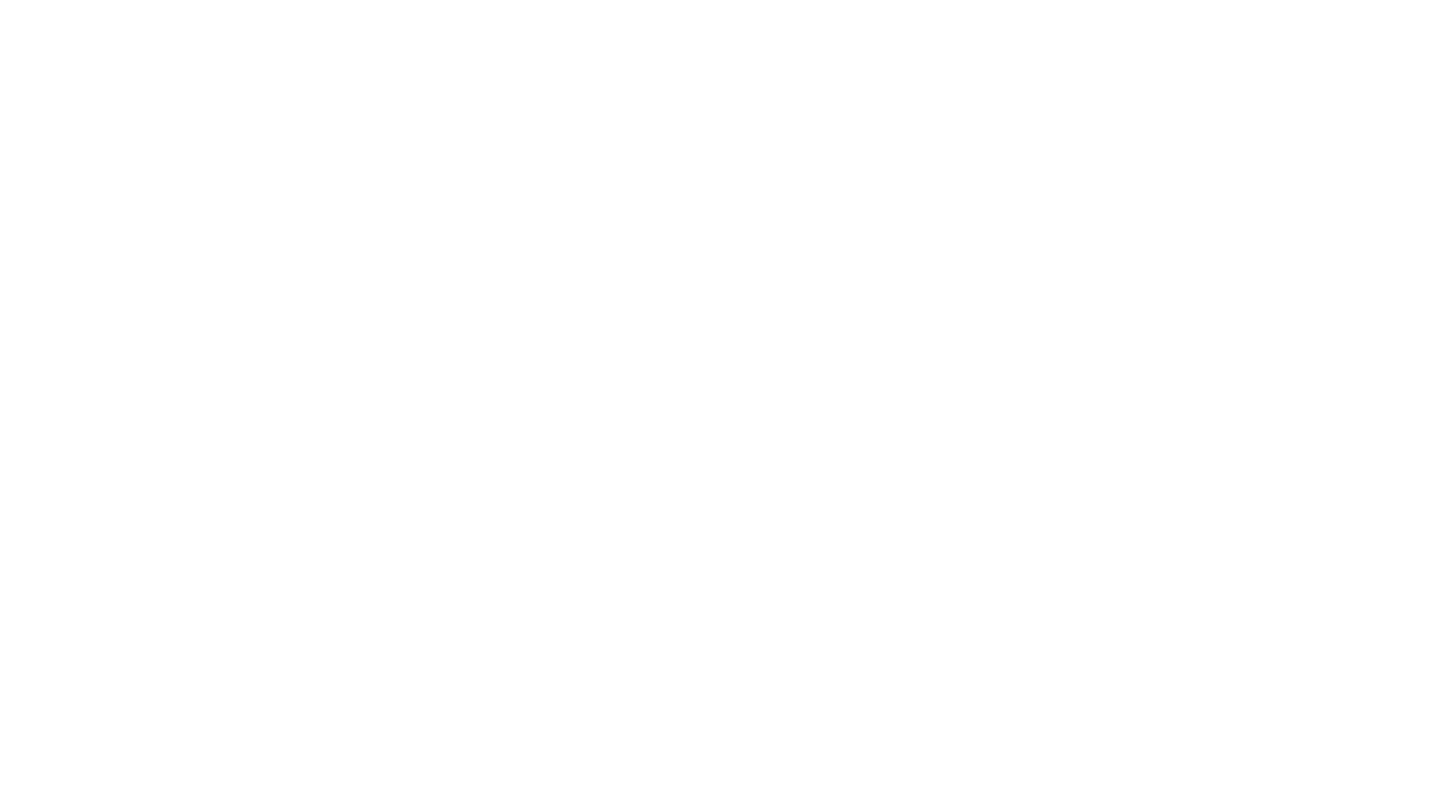
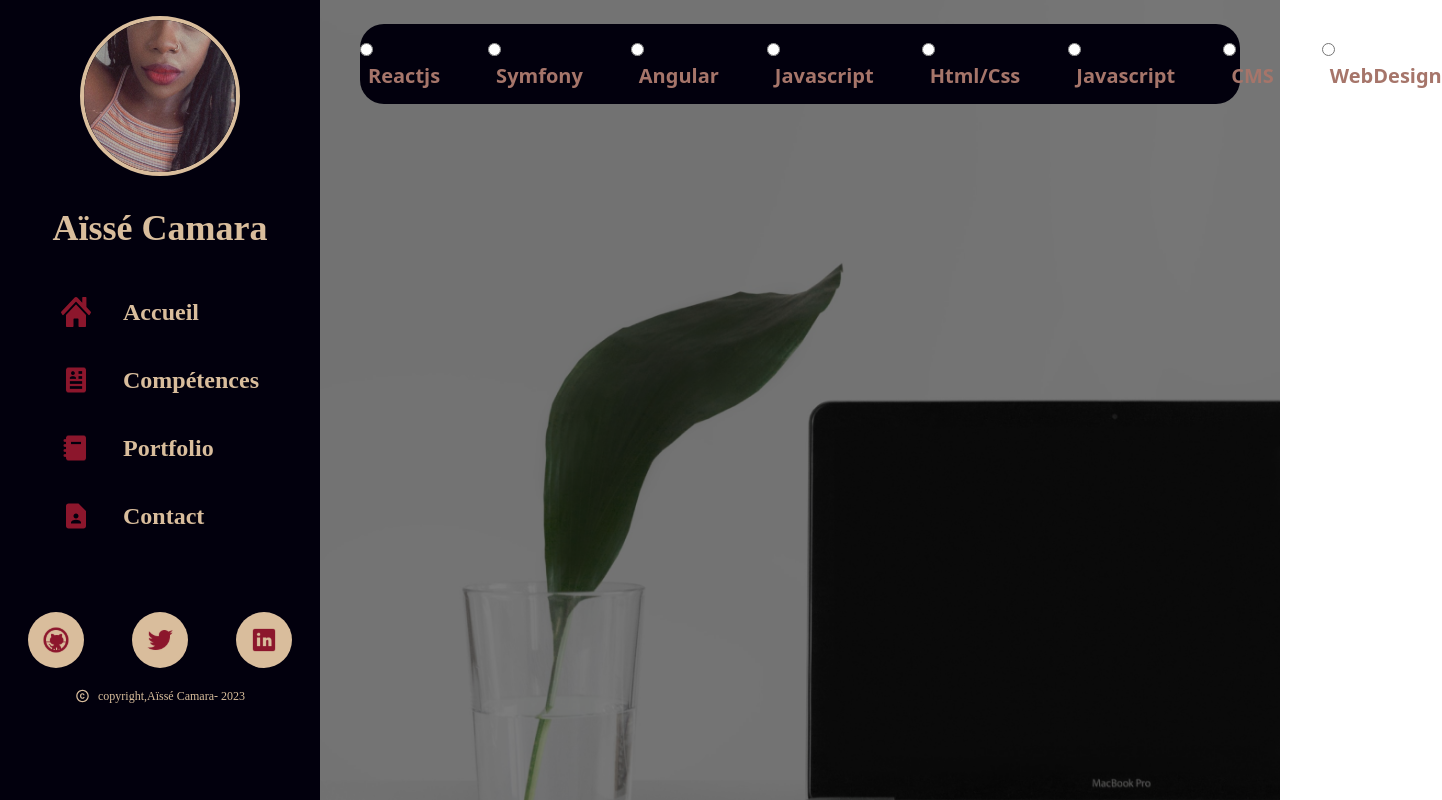
Before and after one commit to aisse59/portfolio_React_aisse, a React (Create React App) app: page /Portfolio in a window 1280 px wide. Before the commit this address had no page. Shown: the whole page, 1442 px wide, since content can reach past the window. Built offline with nearby package versions, Linux system fonts and the light colour scheme.

Commit message:
Création du component Portfolio + de la route

```diff
--- a/src/App.js
+++ b/src/App.js
@@ -2,6 +2,7 @@ import React from "react";
 import { Route,Routes,Navigate } from "react-router-dom";
 
 import Home from "./pages/Home";
+import Portfolio from "./pages/Portfolio";
 
 
 function App() {
@@ -11,6 +12,7 @@ function App() {
       <Routes>
         <Route exact path="/" element={<Navigate replace to="/accueil" />} />
         <Route path="accueil" element={<Home/>}/>
+        <Route path="Portfolio" element={<Portfolio/>}/>
       </Routes>
     </>
   );
--- /dev/null
+++ b/src/pages/Portfolio.js
@@ -0,0 +1,23 @@
+import React from "react";
+import Menu from "../components/menu/Menu.component";
+import Category from "../components/category/Category";
+import ImgBG from '../../src/images/imgBG.png';
+
+
+const Portfolio = () => {
+
+    return (
+        <div className="flex">
+                <Menu/>
+                {/* backgroundImage */}
+            <div className="flex-1 bg-cover bg-black relative" style={{backgroundImage: `url(${ImgBG})`}}>
+                {/* background opacity */}
+                <div className="absolute inset-0 bg-opacity-50 bg-black">
+                 <Category/>
+                </div>
+            </div>
+        </div>
+     );
+}
+
+export default Portfolio;
```
